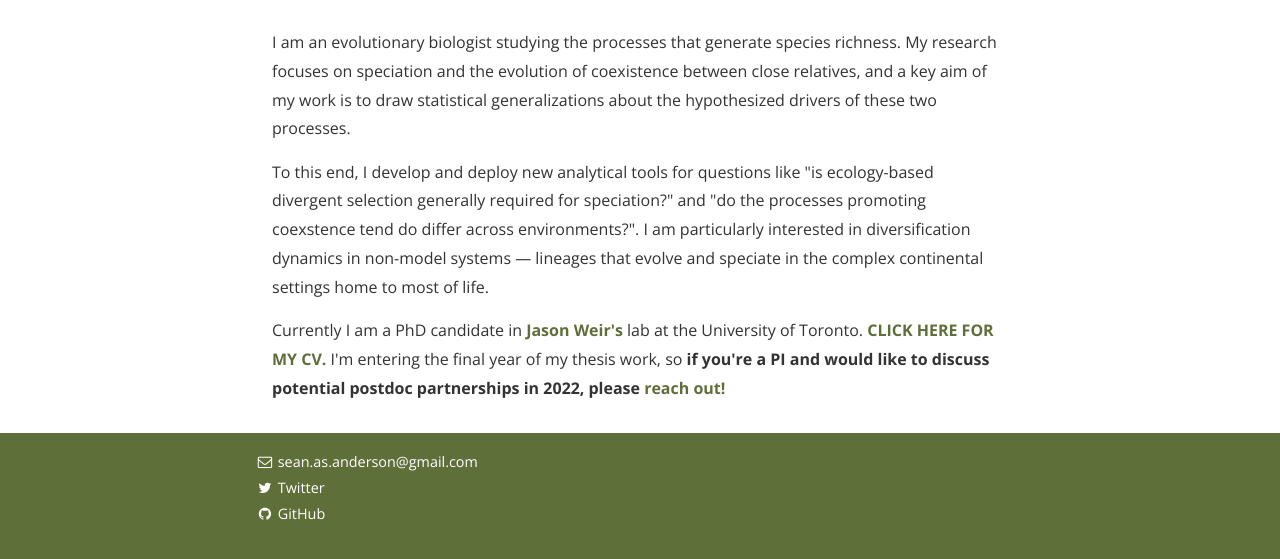
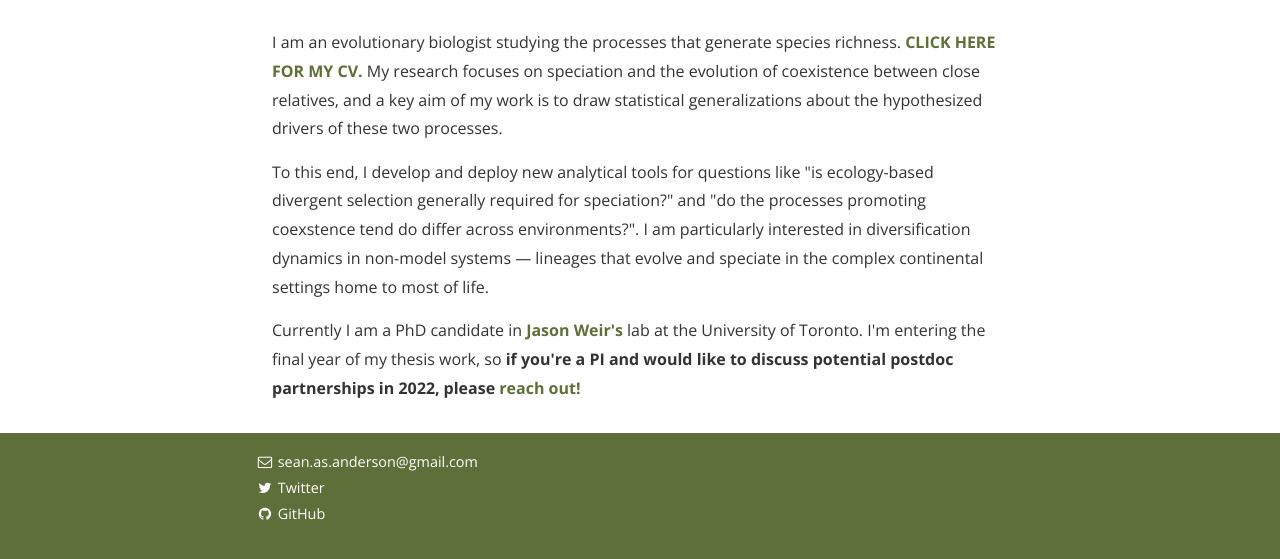
Before and after one commit to SeanASAnderson/SeanASAnderson.github.io, a Jekyll site: the page built from index.html, in a window 1280 px wide and 1019 px high, cut to the strip 460-1019 px from the top of the window. Built offline with Jekyll 4.4.1, drawn with Linux system fonts in a browser that asks for light colours; nearby versions of some CDN libraries; some web fonts are replaced; the list of posts is cut into pages by our own code.

```diff
--- a/index.html
+++ b/index.html
@@ -45,9 +45,9 @@
 
 <body>
   <!--<h1> <center> Welcome! </center> </h1>-->
-  <p> I am an evolutionary biologist studying the processes that generate species richness. My research focuses on speciation and the evolution of coexistence between close relatives, and a key aim of my work is to draw statistical generalizations about the hypothesized drivers of these two processes. </p>
+  <p> I am an evolutionary biologist studying the processes that generate species richness. <a href="https://github.com/SeanASAnderson/CV/blob/main/AndersonSean.CV.2021.pdf"><b>CLICK HERE FOR MY CV.</b></a> My research focuses on speciation and the evolution of coexistence between close relatives, and a key aim of my work is to draw statistical generalizations about the hypothesized drivers of these two processes. </p>
   <p> To this end, I develop and deploy new analytical tools for questions like "is ecology-based divergent selection generally required for speciation?" and "do the processes promoting coexstence tend do differ across environments?". I am particularly interested in diversification dynamics in non-model systems <span>&#8212;</span> lineages that evolve and speciate in the complex continental settings home to most of life. </p>
-  <p> Currently I am a PhD candidate in <a href="https://www.utsc.utoronto.ca/~jweir"/> <b>Jason Weir's </a> </b> lab at the University of Toronto. <a href="https://github.com/SeanASAnderson/CV/blob/main/AndersonSean.CV.2021.pdf"><b>CLICK HERE FOR MY CV.</b></a> I'm entering the final year of my thesis work, so <b> if you're a PI and would like to discuss potential postdoc partnerships in 2022, please <a href="mailto:sean.as.anderson@gmail.com">reach out!</a></b> </p>
+  <p> Currently I am a PhD candidate in <a href="https://www.utsc.utoronto.ca/~jweir"/> <b>Jason Weir's </a> </b> lab at the University of Toronto. I'm entering the final year of my thesis work, so <b> if you're a PI and would like to discuss potential postdoc partnerships in 2022, please <a href="mailto:sean.as.anderson@gmail.com">reach out!</a></b> </p>
 
   </body>
 
```
